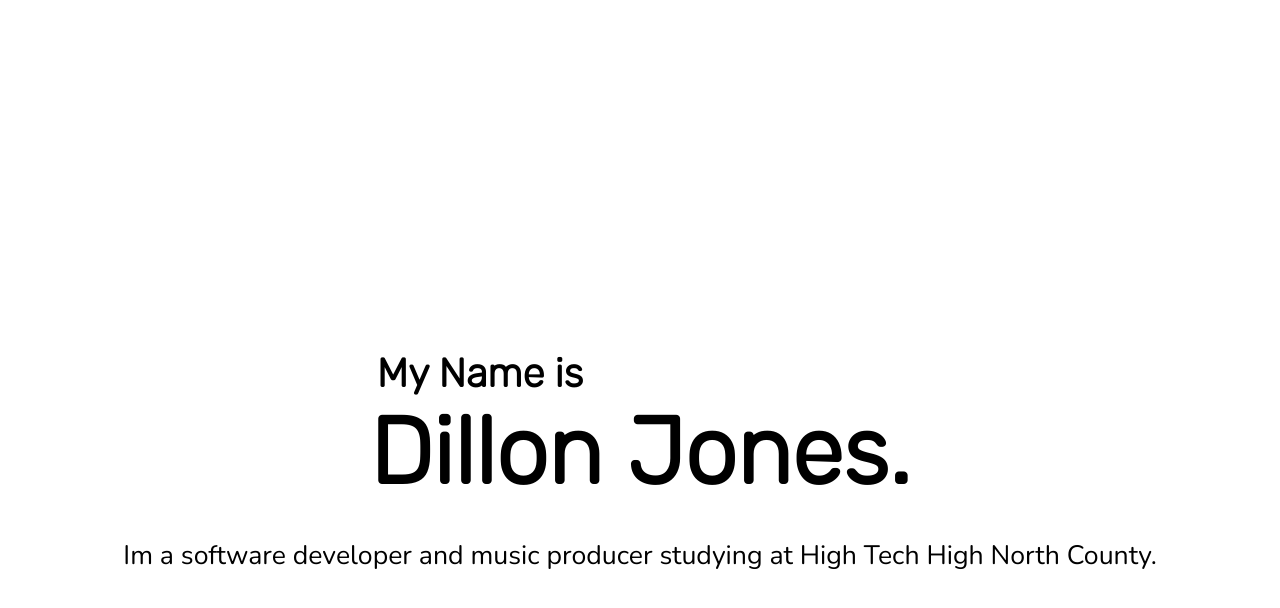
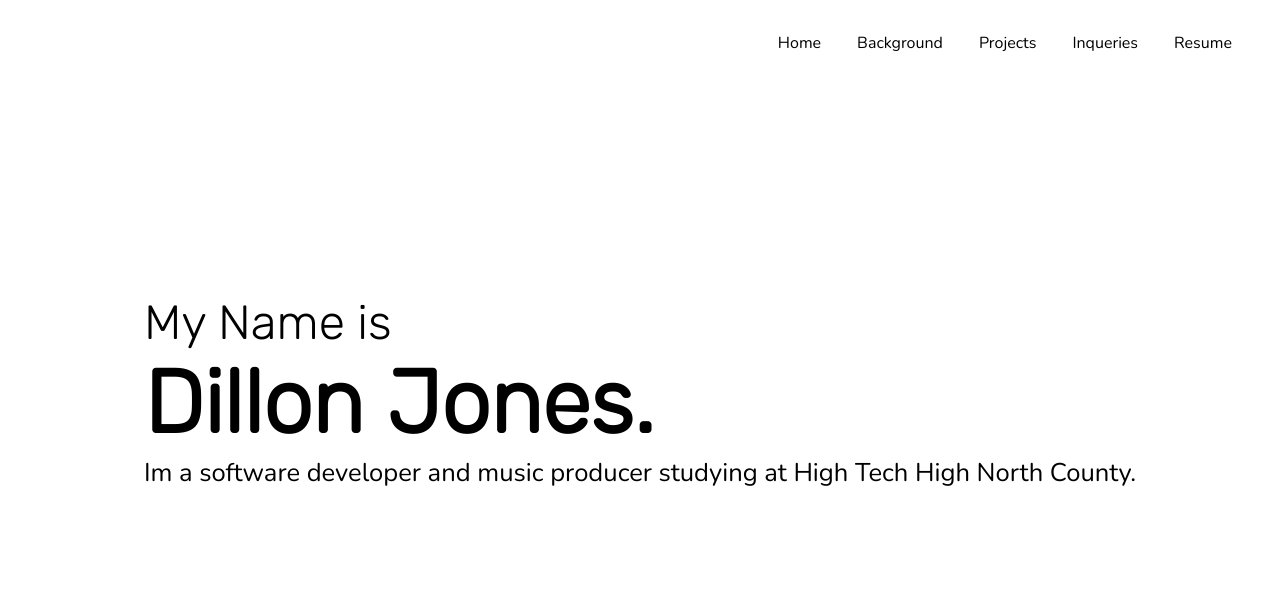
Before and after one commit to QuasariumGH/quasariumgh.github.io, a plain HTML site: page index.html in a window 1280 px wide. Drawn offline with nearby package versions, Linux system fonts and the light colour scheme.

Commit message:
Added Top Layout, fixed problem with repository name change

```diff
--- a/index.html
+++ b/index.html
@@ -1,48 +1,82 @@
 
 <!DOCTYPE html>
+
 <html lang = "en">
     <title>Digital Portfolio - Dillon Jones</title>
     <link rel="stylesheet" type="text/css" href="//fonts.googleapis.com/css?family=Nunito"/>
     <link href="https://fonts.googleapis.com/css2?family=Rubik:wght@300&display=swap" rel="stylesheet">
     <style>
+        *, *:before, *:after{
+        box-sizing: border-box;
+        }
+        *{
+        margin: 0;
+        padding: 0;
+        }
         .NameHeaderSection{
             font-family: Rubik;
-            margin-top: 350px; /*Distance between NameHeader and top of screen*/
+            height: 50vh;
+            flex-direction: column;
+            display: flex;
+            align-items: flex-start;
+            justify-content: center;
         }
         .NameSmall{
-            font-size:30pt;
-            padding-right: 240pt; /*Offset  from center */
-            margin-top: 0px;
-            margin-bottom: 0px
+            font-size: 3em;
         }
         .NameLarge{
-            font-size:70pt;
-            margin-top: 0px;
-            margin-bottom: 0px;
+            font-size: 5.5em;
         }
         .NameInfo{
-            font-family:Nunito;
-            font-size: 20pt;
-            text-align: center;
-            margin-top: 30px; /* Distance between nameSmall and nameLarge*/
-            margin-bottom: 0px;
+            font-family: Nunito;
+            font-size: 1.6em;
+
         }
         .TopLayout{
-            font-family:Nunito;
+            text-align: right;
+            margin-right: 3em;
+            margin-top: 2em;
+            height: 20vh;
         }
-        body{
-            text-align: center;
+        .TopLinks{
+            font-family: Nunito;
+            font-size: 1em;
+            padding-left: 2em;
+            display:inline-block;
+            text-decoration:none;
+            color:black;
         }
-
+        .Centered{
+            margin: 0 auto;
+        }
+        .AboutMe{
+            color:black;
+            background-color:rgb(65, 65, 65);
+            text-align:center;
+        }
+        a:link{
+            color:black;
+        }
+        a:hover{
+            color:rgb(31, 118, 218);
+        }
     </style>
-        <body>
-            <div class ="TopLayout">
-                <p> </p>
+    <body>
+        <div class="TopLayout">
+            <a href="index.html" class="TopLinks">Home</a>
+            <a href="Background.html"class="TopLinks">Background</a>
+            <a href="Projects.html"class="TopLinks">Projects</a>
+            <a href="Inquiries.html"class="TopLinks">Inqueries</a>
+            <a href="index.html"class="TopLinks">Resume</a>
+        </div>
+        <div class="NameHeaderSection">
+            <div class="Centered">
+                <p class="NameSmall">My Name is</p>
+                <h2 class="NameLarge">Dillon Jones.</h2>
+                <p class="NameInfo">Im a software developer and music producer studying at High Tech High North County.</p>
             </div>
-            <div class="NameHeaderSection">
-                <h1 class="NameSmall">My Name is</h1>
-                <h1 class="NameLarge">Dillon Jones.</h1>
+        </div class="AboutMe">
+            <div>
             </div>
-            <p class="NameInfo">Im a software developer and music producer studying at High Tech High North County.</p>
-        </body>
+    </body>
 </html>
```
Also changed, not shown: Background.html (added, +4 -0 lines), Inquiries.html (added, +4 -0 lines), Projects.html (added, +4 -0 lines).
